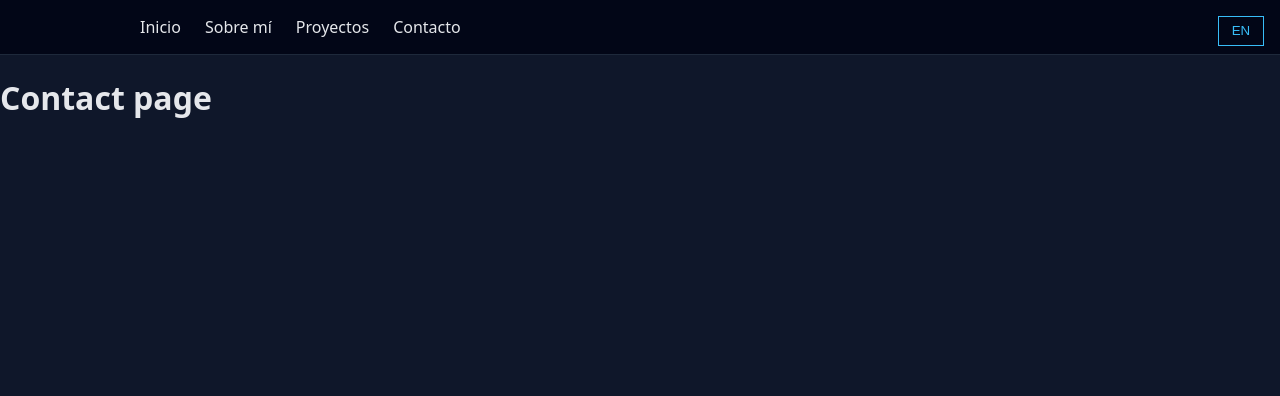
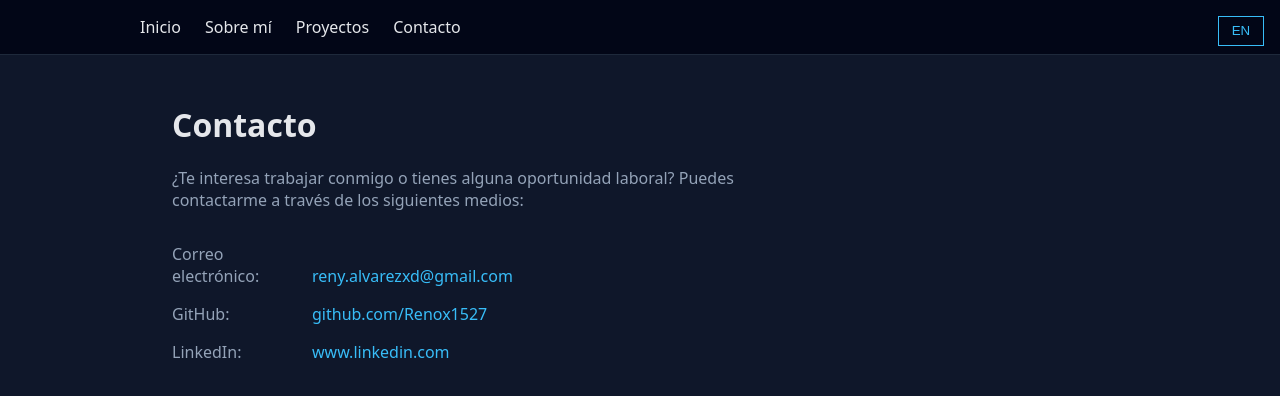
Before and after one commit to Renox1527/portfolio, a React (Vite) app: page /contact in a window 1280 px wide. Shown: the top 396 px of the page. Built offline with nearby package versions, Linux system fonts and the light colour scheme.

Commit message:
Add contact page with professional info

```diff
--- a/src/index.css
+++ b/src/index.css
@@ -154,3 +154,32 @@ a:hover {
   gap: 2rem;
   margin-top: 2rem;
 }
+
+.contact {
+  margin-top: 3rem;
+}
+
+.contact-text {
+  max-width: 600px;
+  color: var(--muted-text);
+  margin-bottom: 2rem;
+}
+
+.contact-list {
+  list-style: none;
+  padding: 0;
+}
+
+.contact-list li {
+  margin-bottom: 1rem;
+}
+
+.contact-list span {
+  display: inline-block;
+  width: 140px;
+  color: #94a3b8;
+}
+
+.contact-list a {
+  color: var(--accent-color);
+}
--- a/src/pages/Contact.jsx
+++ b/src/pages/Contact.jsx
@@ -1,3 +1,35 @@
-export default function Contact() {
-  return <h1>Contact page</h1>;
+export default function Contact({ texts }) {
+  return (
+    <main className="container contact">
+      <h1>{texts.contact.title}</h1>
+      <p className="contact-text">{texts.contact.text}</p>
+
+      <ul className="contact-list">
+        <li>
+          <span>{texts.contact.email}:</span>
+          <a href="mailto:reny.alvarezxd@gmail.com">reny.alvarezxd@gmail.com</a>
+        </li>
+
+        <li>
+          <span>{texts.contact.github}:</span>
+          <a
+            href="https://github.com/Renox1527"
+            target="_blank"
+            rel="noreferrer"
+          >github.com/Renox1527
+          </a>
+        </li>
+
+        <li>
+          <span>{texts.contact.linkedin}:</span>
+          <a
+            href="https://www.linkedin.com/in/reny-rafael-alvarez"
+            target="_blank"
+            rel="noreferrer"
+          >www.linkedin.com
+          </a>
+        </li>
+      </ul>
+    </main>
+  );
 }
--- a/src/translations/en.js
+++ b/src/translations/en.js
@@ -51,5 +51,13 @@ export default {
 
   },
 
+  contact: {
+  title: "Contact",
+  text: "Interested in working with me or have a job opportunity? You can reach me through the following channels:",
+  email: "Email",
+  github: "GitHub",
+  linkedin: "LinkedIn",
+  },
+
 
 };
--- a/src/translations/es.js
+++ b/src/translations/es.js
@@ -51,6 +51,14 @@ export default {
 
   },
 
+  contact: {
+  title: "Contacto",
+  text: "¿Te interesa trabajar conmigo o tienes alguna oportunidad laboral? Puedes contactarme a través de los siguientes medios:",
+  email: "Correo electrónico",
+  github: "GitHub",
+  linkedin: "LinkedIn",
+  },
+
 
 
 
```
